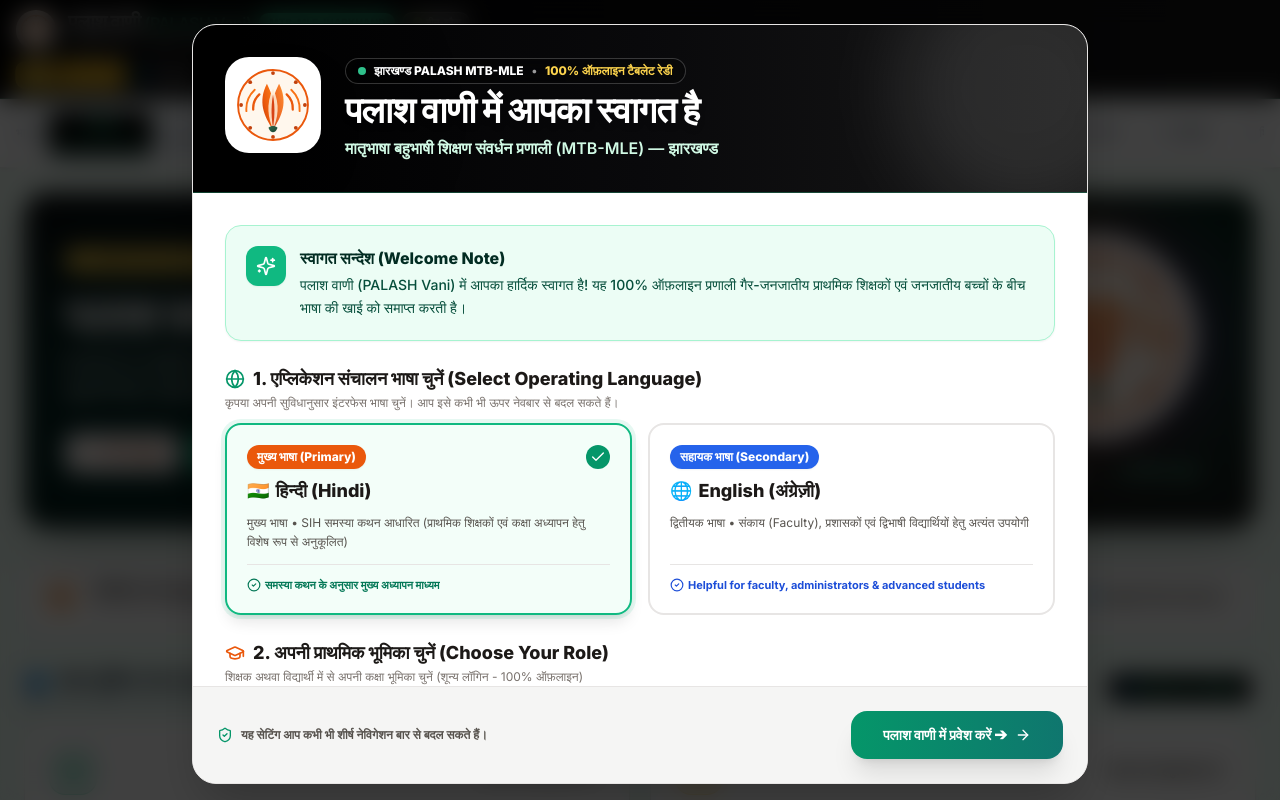
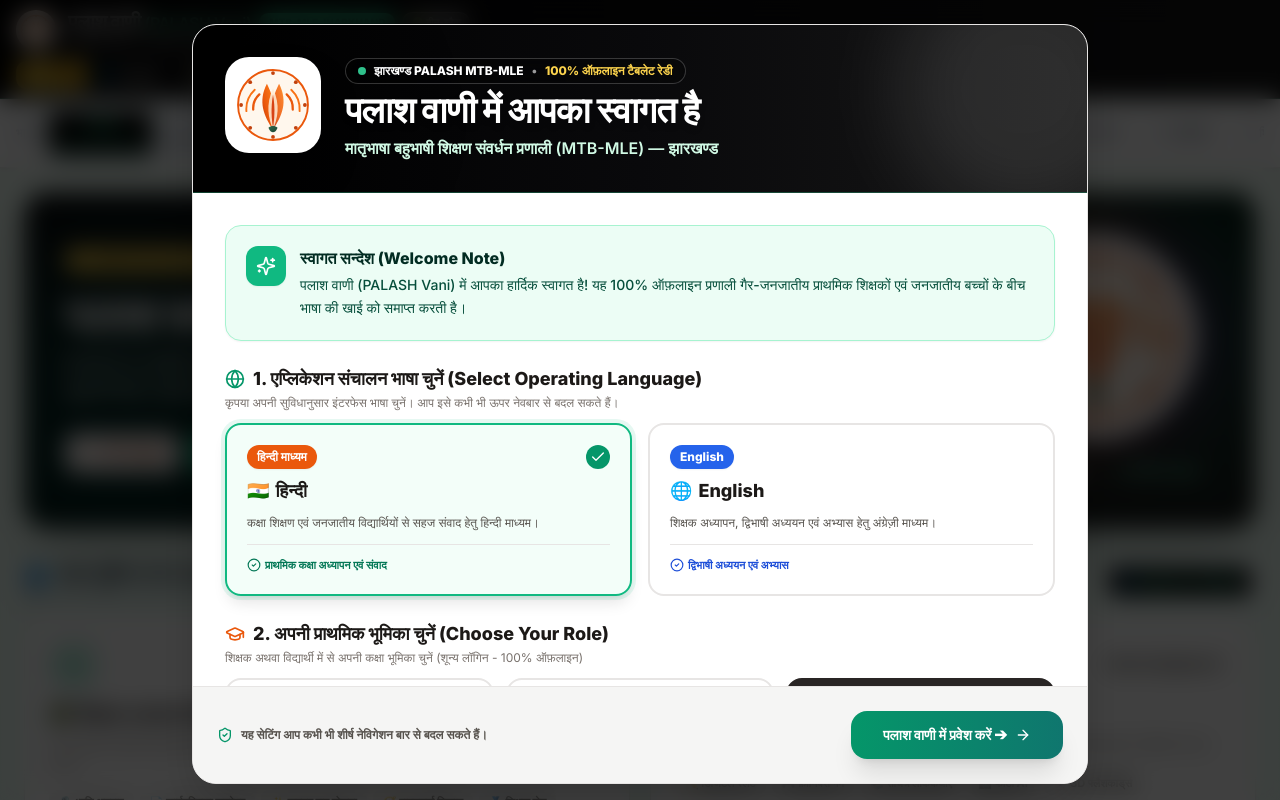
Before and after one commit to karnatakapusatyakarthik18-ops/PALASH, a React (Vite) app: page / in a window 1280 px wide. Shown: the top 800 px of the page. Built offline with nearby package versions, Linux system fonts and the light colour scheme.

Commit message:
fix(ui): remove problem statement and primary/secondary meta-commentary from UI and home banner

```diff
--- a/src/components/HeroIntro.tsx
+++ b/src/components/HeroIntro.tsx
@@ -264,52 +264,6 @@
         </div>
       </div>
 
-      {/* Language Priority Banner (Hindi Primary vs English Secondary) */}
-      <div className="bg-white rounded-2xl p-4 border border-stone-200 shadow-sm flex flex-col sm:flex-row items-center justify-between gap-3">
-        <div className="flex items-center space-x-3 text-stone-800 text-center sm:text-left">
-          <div className="w-10 h-10 rounded-xl bg-orange-100 text-orange-600 flex items-center justify-center shrink-0">
-            <Globe className="w-5 h-5" />
-          </div>
-          <div>
-            <h3 className="text-sm font-black text-stone-900">
-              {appLang === 'hi'
-                ? 'एप्लिकेशन भाषा (Operating Language): हिन्दी (मुख्य भाषा) एवं English (सहायक भाषा)'
-                : 'Application Language: Hindi (Primary SIH Focus) & English (Secondary Language)'}
-            </h3>
-            <p className="text-xs text-stone-500">
-              {appLang === 'hi'
-                ? 'समस्या कथन के अनुसार हिन्दी मुख्य भाषा है। संकाय एवं विद्यार्थियों हेतु अंग्रेज़ी भी पूर्णतः उपलब्ध है।'
-                : 'Hindi is the primary language aligned with the SIH problem statement. English is provided for faculty and students.'}
-            </p>
-          </div>
-        </div>
-
-        <div className="inline-flex bg-stone-100 p-1 rounded-xl border border-stone-200 shrink-0">
-          <button
-            onClick={() => setAppLang('hi')}
-            className={`px-3 py-1.5 rounded-lg text-xs font-black transition-all flex items-center space-x-1.5 ${
-              appLang === 'hi'
-                ? 'bg-orange-600 text-white shadow-md'
-                : 'text-stone-600 hover:text-stone-900'
-            }`}
-          >
-            <span>🇮🇳</span>
-            <span>हिन्दी (Primary)</span>
-          </button>
-          <button
-            onClick={() => setAppLang('en')}
-            className={`px-3 py-1.5 rounded-lg text-xs font-black transition-all flex items-center space-x-1.5 ${
-              appLang === 'en'
-                ? 'bg-blue-600 text-white shadow-md'
-                : 'text-stone-600 hover:text-stone-900'
-            }`}
-          >
-            <span>🌐</span>
-            <span>English (Secondary)</span>
-          </button>
-        </div>
-      </div>
-
       {/* Interactive Role Switcher Hub: Teacher vs Student */}
       <div className="space-y-3">
         <div className="flex flex-col sm:flex-row items-start sm:items-center justify-between gap-2">
--- a/src/components/Navbar.tsx
+++ b/src/components/Navbar.tsx
@@ -113,33 +113,31 @@
 
           {/* Right Status Controls */}
           <div className="flex flex-wrap items-center space-x-2 text-xs">
-            {/* Primary Language Switcher: Hindi (Primary) vs English (Secondary) */}
+            {/* Language Switcher: Hindi vs English */}
             <div className="inline-flex bg-black/25 backdrop-blur-md p-0.5 rounded-xl border border-white/20 shadow-inner">
               <button
                 onClick={() => setAppLang('hi')}
-                className={`px-2.5 py-1 rounded-lg font-black text-xs transition-all flex items-center space-x-1 ${
+                className={`px-3 py-1 rounded-lg font-black text-xs transition-all flex items-center space-x-1.5 ${
                   appLang === 'hi'
                     ? 'bg-amber-400 text-stone-950 shadow-md ring-1 ring-amber-300 scale-105'
                     : 'text-stone-200 hover:text-white'
                 }`}
-                title="हिन्दी (मुख्य भाषा - SIH Focus)"
+                title="हिन्दी"
               >
                 <span>🇮🇳</span>
                 <span>हिन्दी</span>
-                <span className="text-[9px] opacity-75 font-normal hidden md:inline">(Primary)</span>
               </button>
               <button
                 onClick={() => setAppLang('en')}
-                className={`px-2.5 py-1 rounded-lg font-black text-xs transition-all flex items-center space-x-1 ${
+                className={`px-3 py-1 rounded-lg font-black text-xs transition-all flex items-center space-x-1.5 ${
                   appLang === 'en'
                     ? 'bg-amber-400 text-stone-950 shadow-md ring-1 ring-amber-300 scale-105'
                     : 'text-stone-200 hover:text-white'
                 }`}
-                title="English (Secondary Language - For Faculty & Students)"
+                title="English"
               >
                 <span>🌐</span>
                 <span>English</span>
-                <span className="text-[9px] opacity-75 font-normal hidden md:inline">(Secondary)</span>
               </button>
             </div>
 
--- a/src/components/WelcomeScreen.tsx
+++ b/src/components/WelcomeScreen.tsx
@@ -128,11 +128,11 @@
 
                 <div className="pt-3 mt-3 border-t border-stone-200 text-[11px] font-bold text-emerald-700 flex items-center gap-1">
                   <CheckCircle2 className="w-3.5 h-3.5" />
-                  <span>समस्या कथन के अनुसार मुख्य अध्यापन माध्यम</span>
+                  <span>{appLang === 'hi' ? 'प्राथमिक कक्षा अध्यापन एवं संवाद' : 'Primary classroom teaching & communication'}</span>
                 </div>
               </div>
 
-              {/* Option 2: English (Secondary) */}
+              {/* Option 2: English */}
               <div
                 onClick={() => setAppLang('en')}
                 className={`cursor-pointer rounded-2xl p-4 sm:p-5 border-2 transition-all relative flex flex-col justify-between ${
@@ -163,7 +163,7 @@
 
                 <div className="pt-3 mt-3 border-t border-stone-200 text-[11px] font-bold text-blue-700 flex items-center gap-1">
                   <CheckCircle2 className="w-3.5 h-3.5" />
-                  <span>Helpful for faculty, administrators & advanced students</span>
+                  <span>{appLang === 'hi' ? 'द्विभाषी अध्ययन एवं अभ्यास' : 'Bilingual learning & practice'}</span>
                 </div>
               </div>
             </div>
--- a/src/i18n/translations.ts
+++ b/src/i18n/translations.ts
@@ -150,12 +150,12 @@
     welcomeIntroText: 'पलाश वाणी (PALASH Vani) में आपका हार्दिक स्वागत है! यह 100% ऑफ़लाइन प्रणाली गैर-जनजातीय प्राथमिक शिक्षकों एवं जनजातीय बच्चों के बीच भाषा की खाई को समाप्त करती है।',
     welcomeLangHeading: '1. एप्लिकेशन संचालन भाषा चुनें (Select Operating Language)',
     welcomeLangSubheading: 'कृपया अपनी सुविधानुसार इंटरफेस भाषा चुनें। आप इसे कभी भी ऊपर नेवबार से बदल सकते हैं।',
-    langHindiTitle: 'हिन्दी (Hindi)',
-    langHindiDesc: 'मुख्य भाषा • SIH समस्या कथन आधारित (प्राथमिक शिक्षकों एवं कक्षा अध्यापन हेतु विशेष रूप से अनुकूलित)',
-    langHindiBadge: 'मुख्य भाषा (Primary)',
-    langEnglishTitle: 'English (अंग्रेज़ी)',
-    langEnglishDesc: 'द्वितीयक भाषा • संकाय (Faculty), प्रशासकों एवं द्विभाषी विद्यार्थियों हेतु अत्यंत उपयोगी',
-    langEnglishBadge: 'सहायक भाषा (Secondary)',
+    langHindiTitle: 'हिन्दी',
+    langHindiDesc: 'कक्षा शिक्षण एवं जनजातीय विद्यार्थियों से सहज संवाद हेतु हिन्दी माध्यम।',
+    langHindiBadge: 'हिन्दी माध्यम',
+    langEnglishTitle: 'English',
+    langEnglishDesc: 'शिक्षक अध्यापन, द्विभाषी अध्ययन एवं अभ्यास हेतु अंग्रेज़ी माध्यम।',
+    langEnglishBadge: 'English',
     roleHeading: '2. अपनी प्राथमिक भूमिका चुनें (Choose Your Role)',
     roleSubheading: 'शिक्षक अथवा विद्यार्थी में से अपनी कक्षा भूमिका चुनें (शून्य लॉगिन - 100% ऑफ़लाइन)',
     roleTeacherTitle: '👨‍🏫 शिक्षक मंच (Teacher Portal)',
@@ -283,11 +283,11 @@
     welcomeLangHeading: '1. Choose Operating Language',
     welcomeLangSubheading: 'Select your preferred interface language. You can switch this at any time from the top navigation bar.',
     langHindiTitle: 'हिन्दी (Hindi)',
-    langHindiDesc: 'Primary Language • Based on SIH Problem Statement (Tailored for primary teachers and classroom instruction)',
-    langHindiBadge: 'Primary Language (Recommended)',
+    langHindiDesc: 'Hindi medium interface for classroom instruction and student communication.',
+    langHindiBadge: 'Hindi',
     langEnglishTitle: 'English',
-    langEnglishDesc: 'Secondary Language • Highly useful for faculty, bilingual instruction, administrators & students',
-    langEnglishBadge: 'Secondary Language',
+    langEnglishDesc: 'English medium interface for instruction, bilingual learning and practice.',
+    langEnglishBadge: 'English',
     roleHeading: '2. Select Your Classroom Persona',
     roleSubheading: 'Choose your interface mode between Teacher and Student (Zero login - 100% offline)',
     roleTeacherTitle: '👨‍🏫 Teacher Portal',
```
Also changed, not shown: 1 other file (tests, documents, lock files or other folders).
